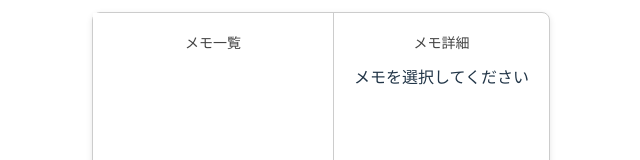
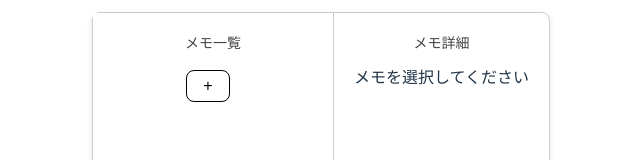
Before and after one commit to e-yanagita-gs/react-memo-app, a React (Vite) app: page / in a window 1280 px wide. Shown: the part 145-305 px from the top of the page, without its empty margins (319-959 px from the left). Built offline with nearby package versions, Linux system fonts and the light colour scheme.

Commit message:
メモの新規作成追加

```diff
--- a/src/App.jsx
+++ b/src/App.jsx
@@ -9,15 +9,25 @@ function App() {
     return storedMemos ? JSON.parse(storedMemos) : [];
   });
 
-  const [selectedMemoId, setSelectedMemoId] = useState(null); // State の名前も変更
-
   useEffect(() => {
     localStorage.setItem("memos", JSON.stringify(memos));
   }, [memos]);
 
-  const handleMemoClick = (id) => {
+  const [selectedMemoId, setSelectedMemoId] = useState(null);
+  const [newMemo, setNewMemo] = useState("");
+
+  function addMemo() {
+    const newMemo = {
+      id: self.crypto.randomUUID(),
+      content: "新規メモ",
+    };
+    setMemos([...memos, newMemo]);
+    setSelectedMemoId(newMemo.id);
+  }
+
+  function handleMemoClick(id) {
     setSelectedMemoId(id);
-  };
+  }
 
   return (
     <div>
@@ -26,6 +36,7 @@ function App() {
         memos={memos}
         selectedMemoId={selectedMemoId}
         onMemoClick={handleMemoClick}
+        addMemo={addMemo}
       />
     </div>
   );
--- a/src/MemoContainer.jsx
+++ b/src/MemoContainer.jsx
@@ -3,18 +3,19 @@ import MemoList from "./MemoList.jsx";
 import MemoDetail from "./MemoDetail.jsx";
 import styles from "./MemoContainer.module.css";
 
-function MemoContainer({ memos, selectedMemoId, onMemoClick }) {
-  const selectedMemo = memos.find((memo) => memo.id === selectedMemoId);
+function MemoContainer({ memos, selectedMemoId, onMemoClick, addMemo }) {
+  const selectedMemoObject = memos.find((memo) => memo.id === selectedMemoId);
 
   return (
     <div className={styles.container}>
       <div className={styles.memoList}>
         <h2>メモ一覧</h2>
         <MemoList memos={memos} onMemoClick={onMemoClick} />
+        <button onClick={addMemo}>+</button>
       </div>
       <div className={styles.memoDetail}>
         <h2>メモ詳細</h2>
-        <MemoDetail memo={selectedMemo} />
+        <MemoDetail memo={selectedMemoObject} memos={memos} />
       </div>
     </div>
   );
```
